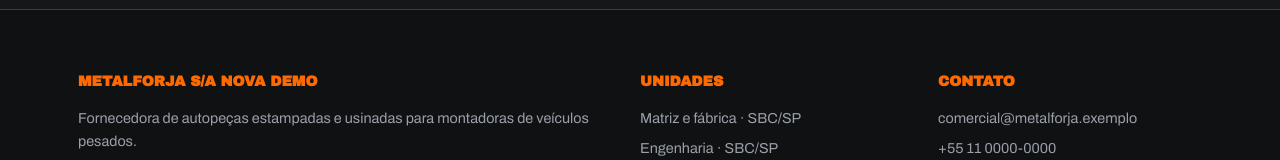
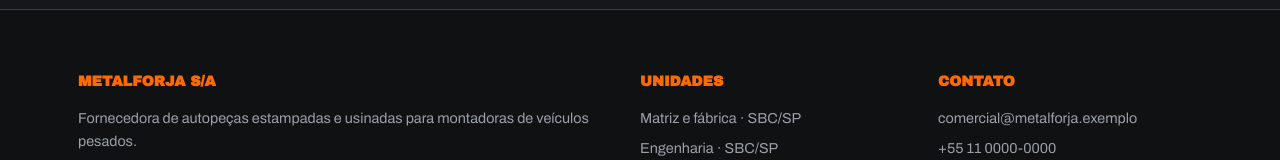
Before and after one commit to QziaCode/lab11-metalforja, a plain HTML site: page index.html in a window 1280 px wide. Shown: the part 2578-2738 px from the top of the page. Drawn offline with Linux system fonts and the light colour scheme.

Commit message:
Update index.html

```diff
--- a/index.html
+++ b/index.html
@@ -152,7 +152,7 @@
 <footer id="contato">
   <div class="wrap fgrid">
     <div>
-      <h4>MetalForja S/A NOVA DEmo</h4>
+      <h4>MetalForja S/A</h4>
       <p>Fornecedora de autopeças estampadas e usinadas para montadoras de veículos pesados.</p>
       <p>São Bernardo do Campo · São Paulo · Brasil</p>
     </div>
```
